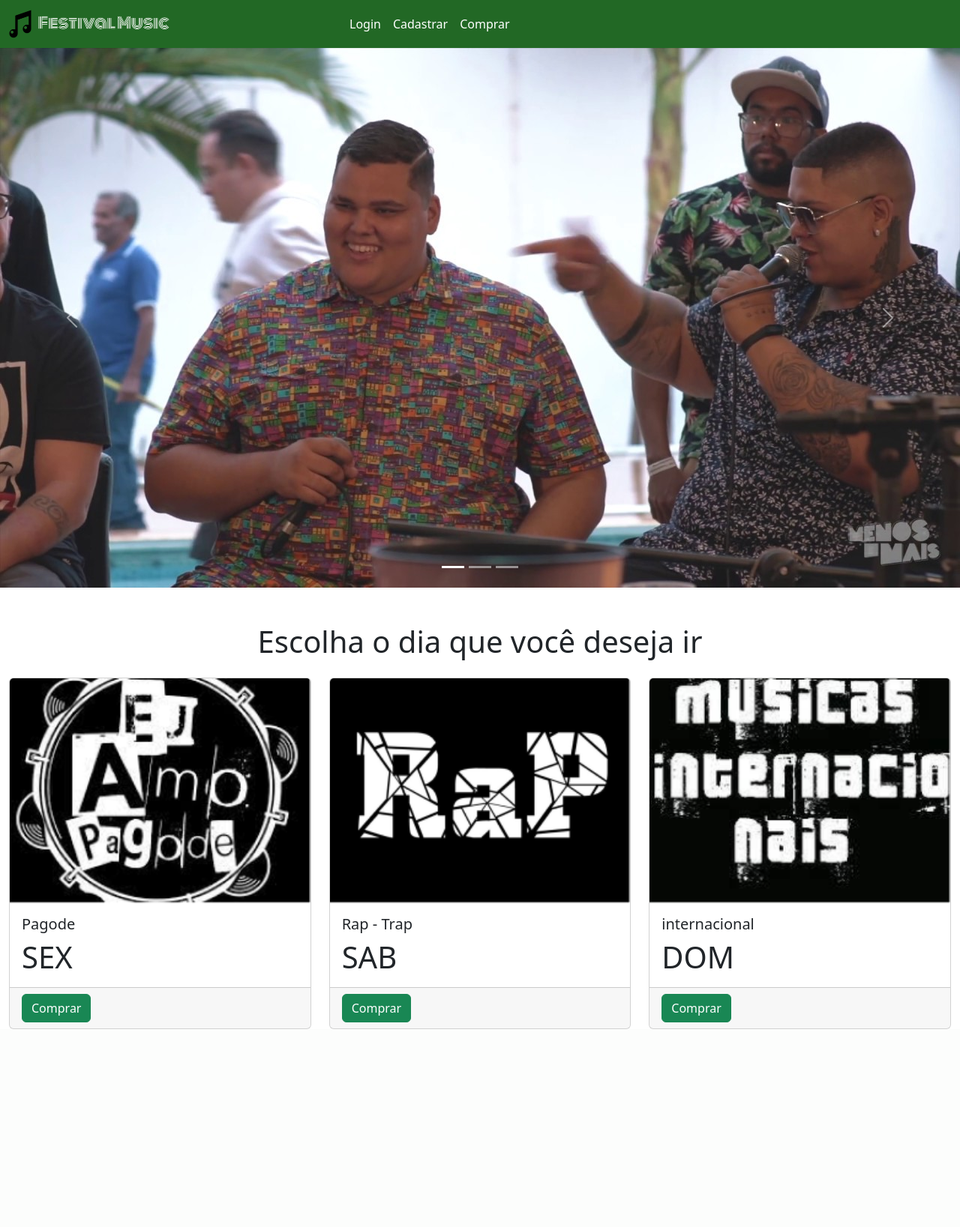
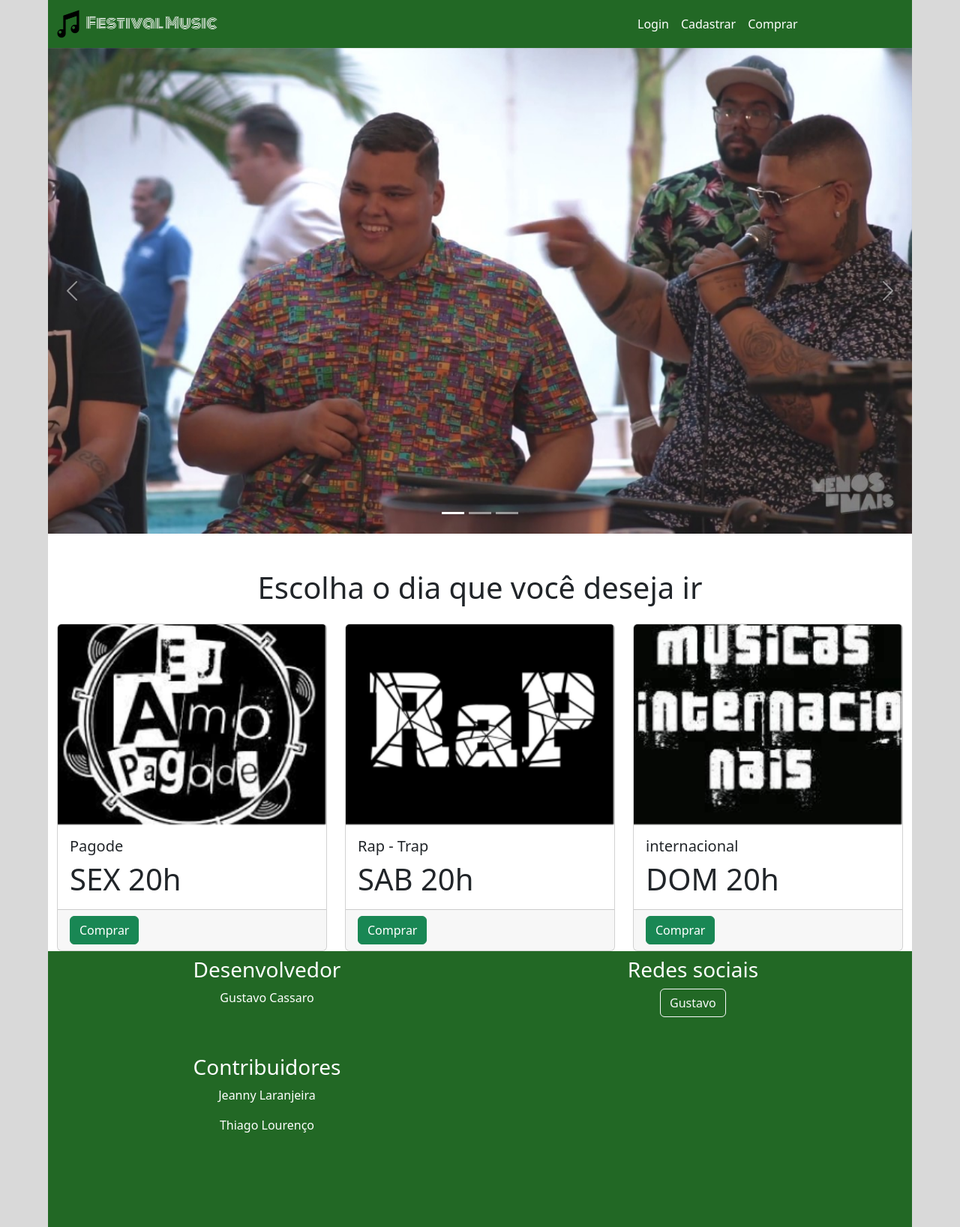
Before and after one commit to festival-music/festival, a PHP site: page / in a window 1280 px wide. Shown: the whole page at 75% size. Before the commit the page ends 1373 px from the top, so only its background shows below. Run offline with PHP 8.4, Linux system fonts and the light colour scheme.

Commit message:
ghdf
dfgh

```diff
--- a/cadastrar.html
+++ b/cadastrar.html
@@ -77,8 +77,6 @@
 
     <script src="https://cdn.jsdelivr.net/npm/bootstrap@5.2.1/dist/js/bootstrap.bundle.min.js" integrity="sha384-u1OknCvxWvY5kfmNBILK2hRnQC3Pr17a+RTT6rIHI7NnikvbZlHgTPOOmMi466C8" crossorigin="anonymous"></script>
     <script src="https://cdn.jsdelivr.net/npm/@popperjs/core@2.11.6/dist/umd/popper.min.js" integrity="sha384-oBqDVmMz9ATKxIep9tiCxS/Z9fNfEXiDAYTujMAeBAsjFuCZSmKbSSUnQlmh/jp3" crossorigin="anonymous"></script>
-    <script src="https://cdn.jsdelivr.net/npm/bootstrap@5.2.1/dist/js/bootstrap.min.js" integrity="sha384-7VPbUDkoPSGFnVtYi0QogXtr74QeVeeIs99Qfg5YCF+TidwNdjvaKZX19NZ/e6oz" crossorigin="anonymous"></script>
-    <script src="https://cdn.jsdelivr.net/npm/bootstrap@5.2.1/dist/js/bootstrap.bundle.min.js" crossorigin="anonymous"></script>
     <script src="js/script.js"></script>
   </body>
 </html>
--- a/comprar.html
+++ b/comprar.html
@@ -100,8 +100,6 @@
 
     <script src="https://cdn.jsdelivr.net/npm/bootstrap@5.2.1/dist/js/bootstrap.bundle.min.js" integrity="sha384-u1OknCvxWvY5kfmNBILK2hRnQC3Pr17a+RTT6rIHI7NnikvbZlHgTPOOmMi466C8" crossorigin="anonymous"></script>
     <script src="https://cdn.jsdelivr.net/npm/@popperjs/core@2.11.6/dist/umd/popper.min.js" integrity="sha384-oBqDVmMz9ATKxIep9tiCxS/Z9fNfEXiDAYTujMAeBAsjFuCZSmKbSSUnQlmh/jp3" crossorigin="anonymous"></script>
-    <script src="https://cdn.jsdelivr.net/npm/bootstrap@5.2.1/dist/js/bootstrap.min.js" integrity="sha384-7VPbUDkoPSGFnVtYi0QogXtr74QeVeeIs99Qfg5YCF+TidwNdjvaKZX19NZ/e6oz" crossorigin="anonymous"></script>
-    <script src="https://cdn.jsdelivr.net/npm/bootstrap@5.2.1/dist/js/bootstrap.bundle.min.js" crossorigin="anonymous"></script>
     <script src="js/script.js"></script>
   </body>
 </html>
--- a/css/style.css
+++ b/css/style.css
@@ -4,15 +4,18 @@ body{
 }
 .menu{
     background-color: #226825;
+    width: 80%;
 
 }
 .carrossel {
     margin: auto;
+    width: 80%;
 }
 .cadastro {
     margin: auto;
     background-color: rgb(255, 255, 255);
     height: 60em;
+    width: 90%;
 }
 .form {
     width: 60%;
@@ -25,16 +28,26 @@ body{
     .form {
         width: 100%;
     }
+    .menu{
+        width: 100%;
+    }
+
+}
+@media (max-width:992px) {
+    .links {
+        margin-left: 0;
+    }
 }
 @media (min-width:768px) {
     .menu {
-        width: 100%;
+        width: 90%;
+        margin: auto;
     }
     .ok{
-        width: 100%;
+        width: 90%;
     }
     .carrossel{
-        width: 100%;
+        width: 90%;
     }
 }
 .login {
@@ -54,15 +67,34 @@ body{
     margin: auto;
 }
 .introdução {
-    width: 100%;
+    width: 90%;
     margin: auto;
     background-color: #ffffff;
 }
 .cartoes {
     background-color: #ffffff;
-    width: 100%;
+    width: 90%;
     margin: auto;
 }
 .ingresso1{
     margin-left: 30%;
 }
+.footer{
+    width: 90%;
+    margin: auto;
+    background-color: #226825;
+    padding: 0.5em;
+    height: 23em;
+}
+.gusta{
+    float: left;
+}
+.vo{
+    float: right;
+}
+.insta{
+    margin-left: 15em;
+}
+.links{
+    margin-left: 20em;
+}
--- a/index.html
+++ b/index.html
@@ -23,7 +23,7 @@
         <div class="collapse navbar-collapse" id="navbarNav">
           <ul class="navbar-nav text-navbar">
             <li class="nav-item texto-nav">
-              <a class="nav-link" aria-current="page" href="login.html">Login</a>
+              <a class="nav-link links" aria-current="page" href="login.html">Login</a>
             </li>
             <li class="nav-item texto-nav">
               <a class="nav-link" href="cadastrar.html">Cadastrar</a>
@@ -81,7 +81,7 @@
             <img src="img/Rectangle 17.png" class="card-img-top" alt="...">
             <div class="card-body">
               <h5 class="card-title">Pagode</h5>
-              <h1 class="card-text">SEX</h1>
+              <h1 class="card-text">SEX 20h</h1>
             </div>
             <div class="card-footer">
               <a href="comprar.html" class="btn btn-success">Comprar</a>
@@ -93,7 +93,7 @@
             <img src="img/Rectangle 16.png" class="card-img-top" alt="...">
             <div class="card-body">
               <h5 class="card-title">Rap - Trap</h5>
-              <h1 class="card-text">SAB</h1>
+              <h1 class="card-text">SAB 20h</h1>
             </div>
             <div class="card-footer">
               <a href="comprar.html" class="btn btn-success">Comprar</a>
@@ -105,7 +105,7 @@
             <img src="img/Rectangle 18.png" class="card-img-top" alt="...">
             <div class="card-body">
               <h5 class="card-title">internacional</h5>
-              <h1 class="card-text">DOM</h1>
+              <h1 class="card-text">DOM 20h</h1>
             </div>
             <div class="card-footer">
               <a href="comprar.html" class="btn btn-success">Comprar</a>
@@ -115,6 +115,19 @@
 
 
       </div>
+      <footer class="footer">
+        <div class="col-12 col-md-6 gusta">
+          <h3 class="text-center text-white">Desenvolvedor</h3>
+          <p class="text-center text-white">Gustavo Cassaro</p><br><br>
+          <h3 class="text-center text-white">Contribuidores</h3>
+          <p class="text-center text-white">Jeanny Laranjeira</p>
+          <p class="text-center text-white">Thiago Lourenço</p>
+        </div>
+        <div class="col-12 col-md-6 vo">
+          <h3 class="text-white text-center">Redes sociais</h3>
+          <a href="https://instagram.com/_gustavocassaro4" class="btn btn-outline-light insta">Gustavo</a>
+        </div>
+      </footer>
 
 
 
@@ -123,8 +136,7 @@
 
     <script src="https://cdn.jsdelivr.net/npm/bootstrap@5.2.1/dist/js/bootstrap.bundle.min.js" integrity="sha384-u1OknCvxWvY5kfmNBILK2hRnQC3Pr17a+RTT6rIHI7NnikvbZlHgTPOOmMi466C8" crossorigin="anonymous"></script>
     <script src="https://cdn.jsdelivr.net/npm/@popperjs/core@2.11.6/dist/umd/popper.min.js" integrity="sha384-oBqDVmMz9ATKxIep9tiCxS/Z9fNfEXiDAYTujMAeBAsjFuCZSmKbSSUnQlmh/jp3" crossorigin="anonymous"></script>
-    <script src="https://cdn.jsdelivr.net/npm/bootstrap@5.2.1/dist/js/bootstrap.min.js" integrity="sha384-7VPbUDkoPSGFnVtYi0QogXtr74QeVeeIs99Qfg5YCF+TidwNdjvaKZX19NZ/e6oz" crossorigin="anonymous"></script>
-    <script src="https://cdn.jsdelivr.net/npm/bootstrap@5.2.1/dist/js/bootstrap.bundle.min.js" crossorigin="anonymous"></script>
+
     <script src="js/script.js"></script>
   </body>
 </html>
--- a/login.html
+++ b/login.html
@@ -40,7 +40,7 @@
     <div class="col-8 cadastro"><br>
         <form class="row g-3" name="form" id="form" method="post" onsubmit="return envia(this)" novalidate action="envio.html">
             <img src="img/logo02.png" alt="">
-            <h3 class="text-center">Faça Login com seus dados</h3>
+            <h3 class="text-center">Faça Login com seu cadastro</h3>
             <div class="col-md-12 login">
               <label for="inputEmail4" class="form-label">E-Mail</label>
               <input type="email" class="form-control" id="email" required>
@@ -59,8 +59,7 @@
 
     <script src="https://cdn.jsdelivr.net/npm/bootstrap@5.2.1/dist/js/bootstrap.bundle.min.js" integrity="sha384-u1OknCvxWvY5kfmNBILK2hRnQC3Pr17a+RTT6rIHI7NnikvbZlHgTPOOmMi466C8" crossorigin="anonymous"></script>
     <script src="https://cdn.jsdelivr.net/npm/@popperjs/core@2.11.6/dist/umd/popper.min.js" integrity="sha384-oBqDVmMz9ATKxIep9tiCxS/Z9fNfEXiDAYTujMAeBAsjFuCZSmKbSSUnQlmh/jp3" crossorigin="anonymous"></script>
-    <script src="https://cdn.jsdelivr.net/npm/bootstrap@5.2.1/dist/js/bootstrap.min.js" integrity="sha384-7VPbUDkoPSGFnVtYi0QogXtr74QeVeeIs99Qfg5YCF+TidwNdjvaKZX19NZ/e6oz" crossorigin="anonymous"></script>
-    <script src="https://cdn.jsdelivr.net/npm/bootstrap@5.2.1/dist/js/bootstrap.bundle.min.js" crossorigin="anonymous"></script>
+
     <script src="js/script.js"></script>
   </body>
 </html>
```
Also changed, not shown: img/rap-eus-r-111.jpeg (deleted).
